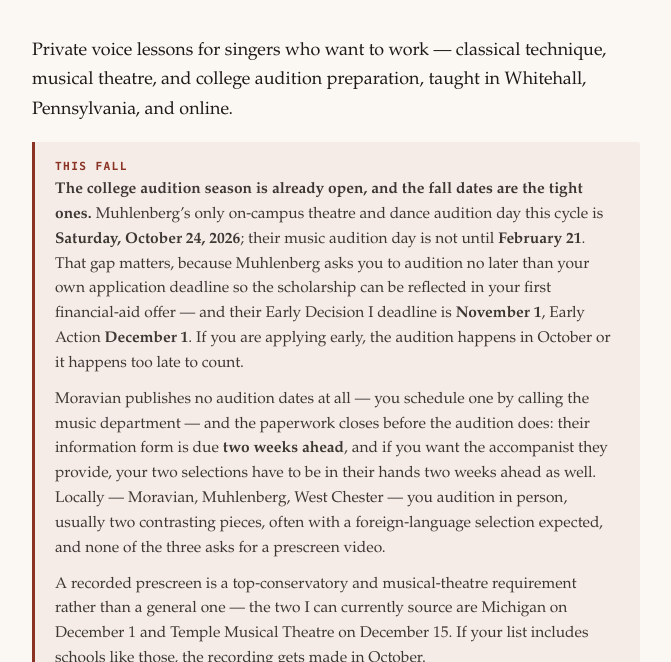
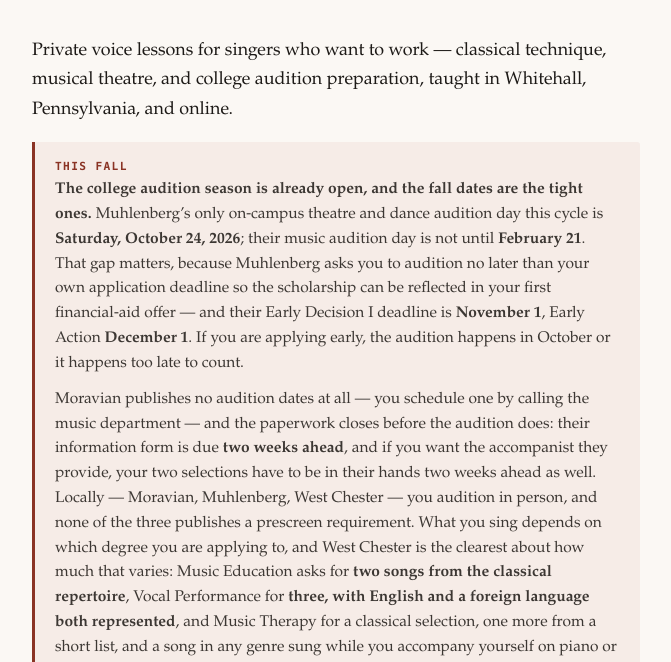
Before and after one commit to cbrain-agency/klingmanvoice, a plain HTML site: page index.html in a window 1280 px wide. Shown: the part 135-797 px from the top of the page, without its empty margins (304-975 px from the left). Drawn offline with Linux system fonts and the light colour scheme.

Commit message:
West Chester: replace a generalised repertoire claim with the sourced one
The sentence said all three local schools want 'usually two contrasting pieces,
often with a foreign-language selection expected.' That was generalised from
Moravian and Muhlenberg; I never read West Chester's page.

Verified today, curl, HTTP 200, wcupa.edu/music/audition-requirements.aspx.
Voice requirements there depend on the degree: Music Education 2 classical
songs; Vocal Performance 3, with English AND a foreign language required;
Music Therapy 1 classical + 1 from a list + a self-accompanied song on piano or
guitar. Every voice track says 'No choral music excerpts or Musical Theatre',
which was not on the page at all.

'None of the three asks for a prescreen video' -> 'none of the three publishes a
prescreen requirement', which is what the sources actually support.

```diff
--- a/index.html
+++ b/index.html
@@ -198,9 +198,16 @@
   audition does: their information form is due <strong>two weeks ahead</strong>,
   and if you want the accompanist they provide, your two selections have to be in
   their hands two weeks ahead as well. Locally &mdash; Moravian, Muhlenberg, West
-  Chester &mdash; you audition in person, usually two contrasting pieces, often
-  with a foreign&#8209;language selection expected, and none of the three asks
-  for a prescreen video.</p>
+  Chester &mdash; you audition in person, and none of the three publishes a
+  prescreen requirement. What you sing depends on which degree you are applying
+  to, and West Chester is the clearest about how much that varies: Music
+  Education asks for <strong>two songs from the classical repertoire</strong>,
+  Vocal Performance for <strong>three, with English and a foreign language both
+  represented</strong>, and Music Therapy for a classical selection, one more
+  from a short list, and a song in any genre sung while you accompany yourself on
+  piano or guitar. All memorised. And every voice track there carries the same
+  line &mdash; <em>no choral music excerpts or Musical Theatre</em> &mdash; which
+  is worth reading twice if your last two years have been the spring musical.</p>
   <p>A recorded prescreen is a top&#8209;conservatory and musical&#8209;theatre
   requirement rather than a general one &mdash; the two I can currently source
   are Michigan on December 1 and Temple Musical Theatre on December 15. If your
```
